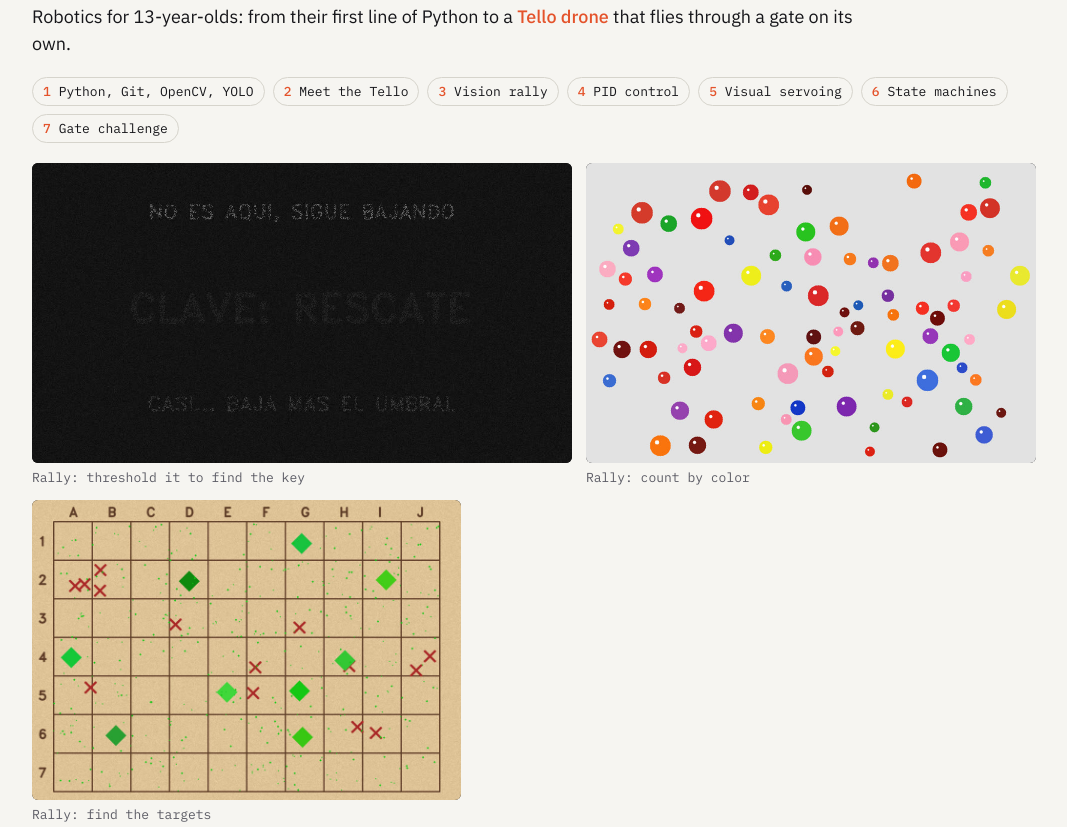
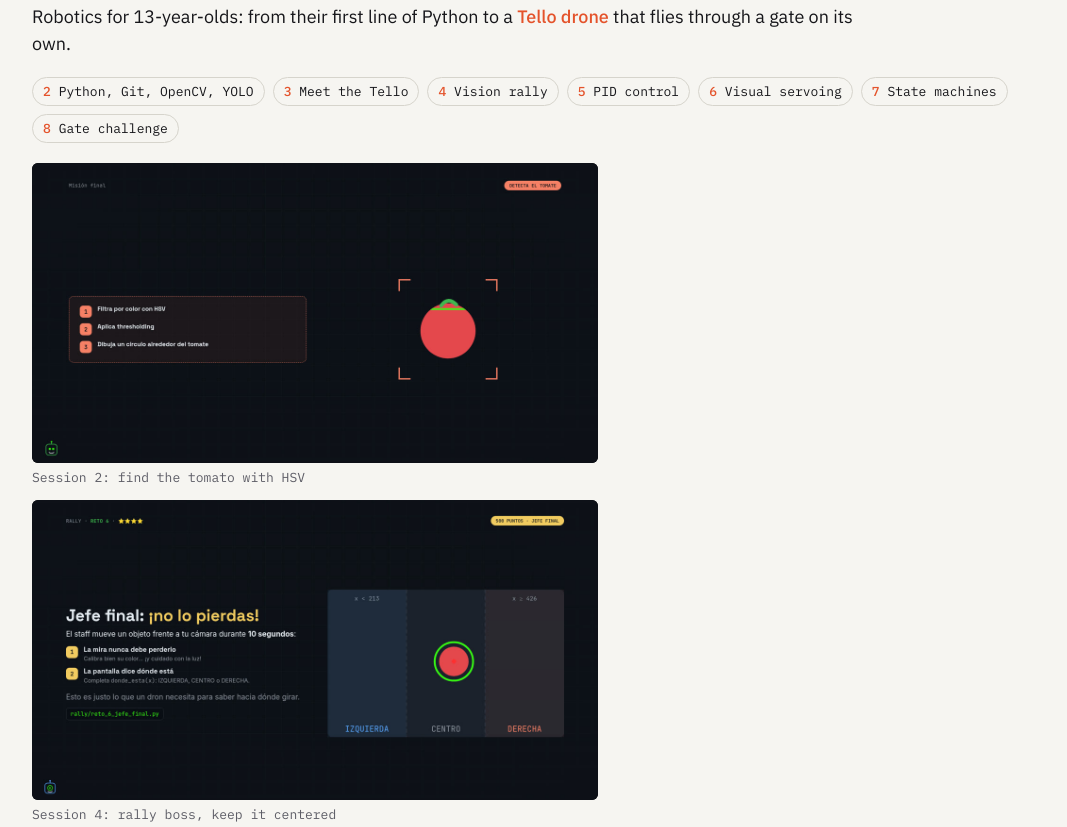
Before and after one commit to EMendezJ/EMendezJ.github.io, a plain HTML site: page index.html in a window 1280 px wide. Shown: the part 4216-5043 px from the top of the page, without its empty margins (82-1149 px from the left). Drawn offline with Linux system fonts and the light colour scheme.

Commit message:
Real SMALC challenge slides, award photo, flight clip under AIRDX

```diff
--- a/index.html
+++ b/index.html
@@ -94,6 +94,7 @@
     </header>
     <p class="what">A drone that inspects aircraft <em>indoors, without GPS</em>, localized by LiDAR-inertial odometry.</p>
     <div class="media">
+      <figure><video src="media/x_flight.mp4" width="408" height="720" poster="media/x_flight.jpg" muted loop playsinline preload="none"></video><figcaption>Flight around the aircraft, sim</figcaption></figure>
       <figure><video src="media/x_lidar.mp4" width="960" height="600" poster="media/x_lidar.jpg" muted loop playsinline preload="none"></video><figcaption>LiDAR inspection mission, sim</figcaption></figure>
     </div>
   </section>
@@ -106,7 +107,6 @@
     <p class="what">15-person drone team. <em>5th place</em> at Torneo Mexicano de Robótica and Monterrey's first drone pizza delivery.</p>
     <div class="media">
       <figure><video src="media/u_delivery.mp4" width="960" height="540" poster="media/u_delivery.jpg" muted loop playsinline preload="none"></video><figcaption>Delivery flight</figcaption></figure>
-      <figure><video src="media/u_gcs.mp4" width="408" height="720" poster="media/u_gcs.jpg" muted loop playsinline preload="none"></video><figcaption>Ground station</figcaption></figure>
     </div>
   </section>
 
@@ -126,9 +126,11 @@
       <li>Gate challenge</li>
     </ol>
     <div class="media">
-      <figure><img src="media/smalc_reto2.jpg" width="900" height="500" alt="Dark image hiding the word RESCATE until it is thresholded" loading="lazy"><figcaption>Rally: threshold it to find the key</figcaption></figure>
-      <figure><img src="media/smalc_reto4.jpg" width="900" height="600" alt="Colored balls to segment and count" loading="lazy"><figcaption>Rally: count by color</figcaption></figure>
-      <figure><img src="media/smalc_reto5.jpg" width="900" height="630" alt="Grid map with green targets and red crosses" loading="lazy"><figcaption>Rally: find the targets</figcaption></figure>
+      <figure><img src="media/smalc_s2.jpg" width="1200" height="636" alt="Slide: detect a tomato by color and draw a target around it" loading="lazy"><figcaption>Session 2: find the tomato with HSV</figcaption></figure>
+      <figure><img src="media/smalc_s4.jpg" width="1200" height="636" alt="Slide: the final rally challenge, tracking an object left, center or right" loading="lazy"><figcaption>Session 4: rally boss, keep it centered</figcaption></figure>
+      <figure><img src="media/smalc_s6.jpg" width="1200" height="636" alt="Slide: visual servoing, the drone turns toward a green dot" loading="lazy"><figcaption>Session 6: a drone that follows a color</figcaption></figure>
+      <figure><img src="media/smalc_s7.jpg" width="1200" height="636" alt="Slide: state machine for a three-person rescue mission" loading="lazy"><figcaption>Session 7: the rescue mission brain</figcaption></figure>
+      <figure><img src="media/smalc_s8.jpg" width="1200" height="636" alt="Slide: gates, slalom and finding Blue" loading="lazy"><figcaption>Session 8: three tasks to rescue Blue</figcaption></figure>
     </div>
     <p class="more"><a href="https://github.com/DiegoGalloM/SMALC-AD26">Course materials on GitHub →</a></p>
   </section>
@@ -145,6 +147,7 @@
       <li><span class="tag">2025</span><span><a href="https://github.com/EMendezJ/LARS-RL-TUTORIAL">Hands-on RL for legged robots</a> · 6-hour tutorial, LARS 2025</span></li>
     </ul>
     <div class="media" style="margin-top:20px">
+      <figure><img src="media/s_award.jpg" width="900" height="560" alt="The SentinelBox team holding the 1st place check at Carrier's hackathon" loading="lazy"><figcaption>1st place, Carrier hackathon</figcaption></figure>
       <figure><video src="media/s_sentinel.mp4" width="406" height="720" poster="media/s_sentinel.jpg" muted loop playsinline preload="none"></video><figcaption>SentinelBox: knock it, it flags vibration</figcaption></figure>
       <figure><video src="media/t_go2.mp4" width="460" height="720" poster="media/t_go2.jpg" muted loop playsinline preload="none"></video><figcaption>Tutorial finale: policy on a real Go2</figcaption></figure>
     </div>
--- a/style.css
+++ b/style.css
@@ -112,7 +112,7 @@ a { color: inherit; }
 .media figcaption { margin-top: 6px; font: 400 13px var(--mono); color: var(--muted); }
 
 /* course sessions, in teaching order */
-.steps { display: flex; flex-wrap: wrap; gap: 8px; margin: 0 0 20px; padding: 0; list-style: none; counter-reset: s; }
+.steps { display: flex; flex-wrap: wrap; gap: 8px; margin: 0 0 20px; padding: 0; list-style: none; counter-reset: s 1; }
 .steps li { counter-increment: s; font: 400 13px var(--mono); padding: 5px 10px; border: 1px solid var(--rule); border-radius: 999px; }
 .steps li::before { content: counter(s) " "; color: var(--accent); font-weight: 500; }
 .entry .more { margin: 14px 0 0; font: 500 14px var(--mono); }
```
Also changed, not shown: media/s_award.jpg (added), media/smalc_reto2.jpg (deleted), media/smalc_reto4.jpg (deleted), media/smalc_reto5.jpg (deleted), media/smalc_s2.jpg (added), media/smalc_s4.jpg (added), media/smalc_s6.jpg (added), media/smalc_s7.jpg (added), media/smalc_s8.jpg (added), media/x_flight.jpg (renamed from media/u_gcs.jpg), 2 other files.
